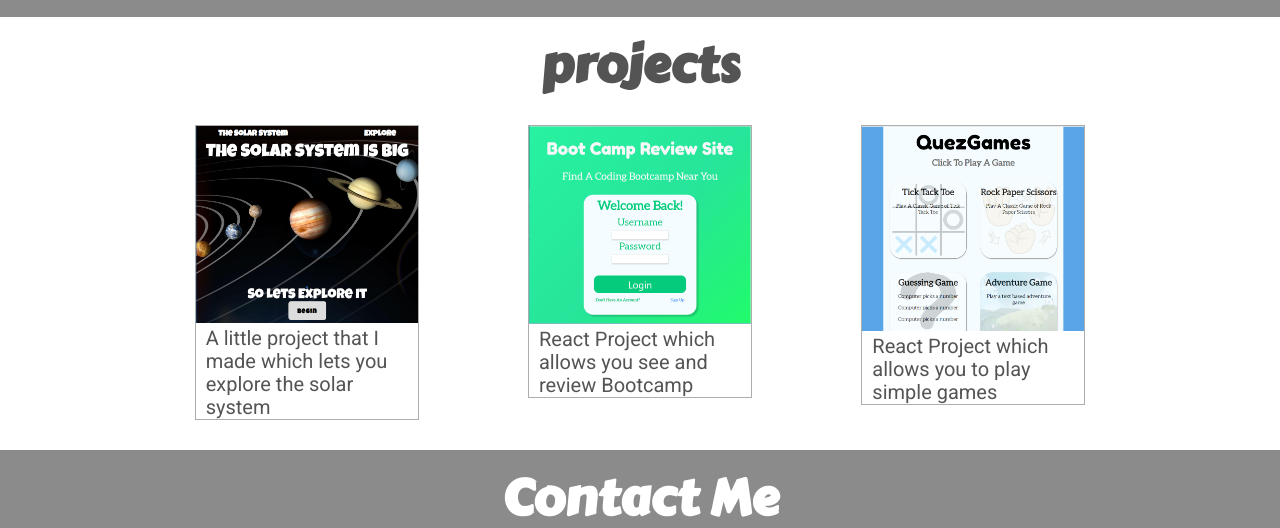
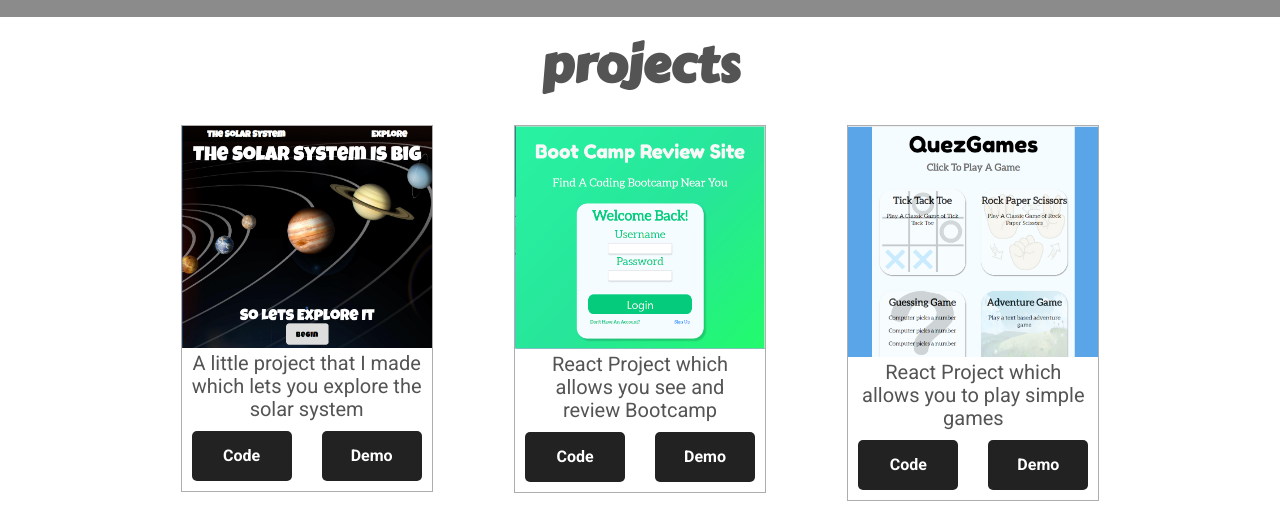
Before and after one commit to williamj1788/Portfolio-Website-V3.0, a website: page index.html in a window 1280 px wide. Shown: the part 1588-2116 px from the top of the page. Drawn offline with Linux system fonts and the light colour scheme.

Commit message:
add buttons to projects

```diff
--- a/index.html
+++ b/index.html
@@ -71,14 +71,26 @@
                 <div class="project">
                     <img src="./Img/Project Images/SolarSystem.png" alt="Project picture" class="project-img">
                     <p class="project-description">A little project that I made which lets you explore the solar system</p>
+                    <div class="button-container">
+                        <button class="button">Code</button>
+                        <button class="button">Demo</button>
+                    </div>
                 </div>
                 <div class="project">
                     <img src="./Img/Project Images/BootCamp.png" alt="Project picture" class="project-img">
                     <p class="project-description">React Project which allows you see and review Bootcamp</p>
+                    <div class="button-container">
+                        <button class="button">Code</button>
+                        <button class="button">Demo</button>
+                    </div>
                 </div>
                 <div class="project">
                     <img src="./Img/Project Images/QuezGames.png" alt="Project picture" class="project-img">
                     <p class="project-description">React Project which allows you to play simple games</p>
+                    <div class="button-container">
+                        <button class="button">Code</button>
+                        <button class="button">Demo</button>
+                    </div>
                 </div>
             </div>
         </section>
--- a/index.scss
+++ b/index.scss
@@ -205,7 +205,7 @@ nav{
         flex-wrap: wrap;
         margin-bottom: 20px;
         .project{
-            width: 222px;
+            width: 250px;
             height: fit-content;
             margin: 10px 0;
             border: 1px solid #5454547a;
@@ -229,6 +229,30 @@ nav{
                 padding: 0 10px;
                 font-size: 20px;
                 color: #545454;
+                text-align: center;
+            }
+            .button-container{
+                display: flex;
+                justify-content: space-between;
+                // width: 100%;
+                height: fit-content;
+                padding: 10px;
+                .button{
+                    width: 100px;
+                    min-width: fit-content;
+                    height: 50px;
+                    background-color: #222222;
+                    outline: none;
+                    color: white;
+                    font-weight: bold;
+                    border: 0;
+                    border-radius: 5px;
+                    transition: 0.5s;
+                }
+                .button:hover{
+                    background-color: #7a7a7a;
+                    cursor: pointer;
+                }
             }
         }
     }
```
Also changed, not shown: index.css, 1 other file.
